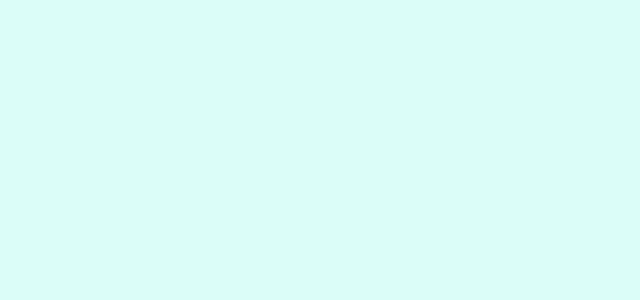
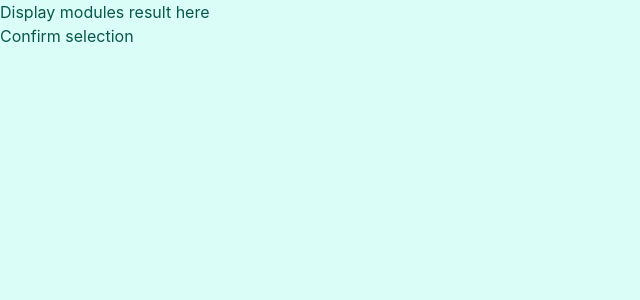
Before and after one commit to tinnei/openGreenRoof, a React (Vite) app: page /results in a window 1280 px wide. Before the commit this address had no page. Shown: the top 300 px of the page, without its empty margins (0-640 px from the left). Built offline with nearby package versions, Linux system fonts and the light colour scheme.

Commit message:
added empty pages

```diff
--- a/src/App.jsx
+++ b/src/App.jsx
@@ -5,6 +5,7 @@ import { BrowserRouter, Routes, Route } from 'react-router-dom';
 import GrassField from './GrassField';
 import Teaser from './Teaser';
 import Map from './Map';
+import Results from './Results';
 
 function App() {
 
@@ -15,6 +16,7 @@ function App() {
           <Route path="/" element={<Teaser />} />
           <Route path="/grassfield" element={<GrassField />} />
           <Route path="/map" element={<Map />} />
+          <Route path="/results" element={<Results />} />
         </Routes>
       </BrowserRouter>
     </div>
--- a/src/GrassField.jsx
+++ b/src/GrassField.jsx
@@ -14,11 +14,15 @@ import styles from './styles/roof.module.css';
 // [] make this page only accessible if user selected a building
 
 function GrassField() {
-  const location = useLocation();
-  const { buildingGeometry } = location.state;
+  // const location = useLocation();
+  // const { buildingGeometry } = location.state;
+
+  function disposeArray() {
+    this.array = null;
+  }
 
   useEffect(() => {
-    console.log("building Points, from map:", buildingGeometry);
+    // console.log("building Points, from map:", buildingGeometry);
     const thisScene = new SceneInit('moduleCanvas');
     thisScene.initialize();
     thisScene.animate();
@@ -68,9 +72,9 @@ function GrassField() {
   return (
     <div>
       <canvas id="moduleCanvas" />
-      <pre id="features" className={styles.infoBox} ></pre>
+      <pre id="features" className={styles.infoBox} >Select vegetations</pre>
       <Link to="/map"><button className={styles.leftButton}>Back to select building</button></Link>
-      <Link to="/result"><button className={styles.button}>Confirm selection</button></Link>
+      <Link to="/results"><button className={styles.button}>Confirm selection</button></Link>
     </div>
   );
 }
--- /dev/null
+++ b/src/Results.jsx
@@ -0,0 +1,14 @@
+import { Link } from 'react-router-dom';
+import styles from './styles/intro.module.css';
+
+function Results() {
+
+    return (
+        <div>
+            <h1>Display modules result here</h1>
+            <Link to="/logistics"><button className={styles.button}>Confirm selection</button></Link>
+        </div>
+    );
+}
+
+export default Results;
--- a/src/styles/roof.module.css
+++ b/src/styles/roof.module.css
@@ -7,6 +7,7 @@
     overflow: auto;
     border-radius: 8px;
     background: rgba(255, 255, 255, 0.8);
+    padding: 24px;
 }
 
 .button {
```
Also changed, not shown: src/Logistics.jsx (added, +14 -0 lines), src/styles/veg.module.css (deleted).
